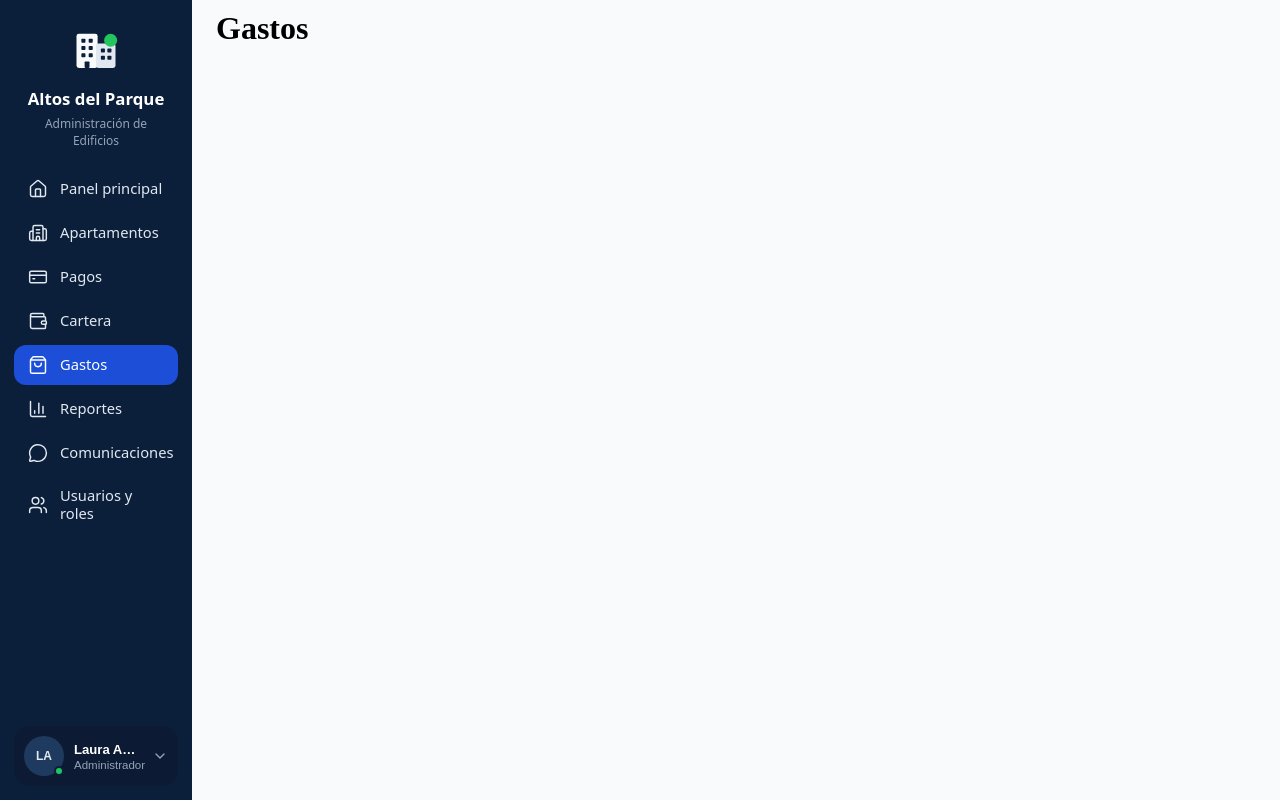
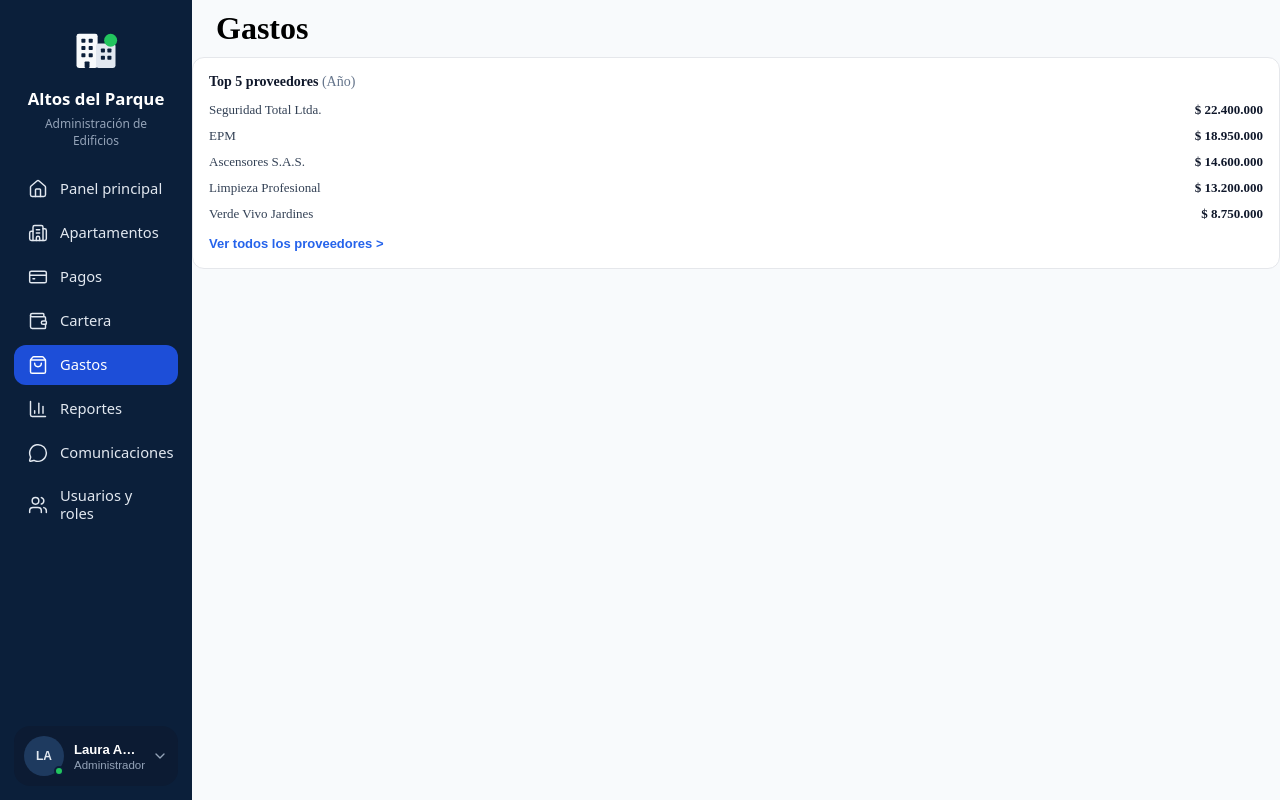
Before and after one commit to StartupName/admin-software, a React (Vite) app: page /expenses in a window 1280 px wide. Built offline with nearby package versions, Linux system fonts and the light colour scheme.

Commit message:
feat(component-top-suppliers): add top suppliers component
- Render supplier ranking from test data via props.

- Test data in TopSuppliers/example_data.json.

```diff
--- a/src/modules/expenses/Expenses.jsx
+++ b/src/modules/expenses/Expenses.jsx
@@ -1,4 +1,6 @@
 import './Expenses.css'
+import TopSuppliers from './components/TopSuppliers/TopSuppliers'
+import suppliersData from './components/TopSuppliers/example_data.json'
 
 export default function Expenses(){
     return (
@@ -7,6 +9,11 @@ export default function Expenses(){
                 {/* Put the table componente here */}
                 <h1>Gastos</h1>
             </div>
+            <TopSuppliers
+                title={suppliersData.title}
+                period={suppliersData.period}
+                suppliers={suppliersData.suppliers}
+            />
         </>
     )
 }
--- /dev/null
+++ b/src/modules/expenses/components/TopSuppliers/TopSuppliers.css
@@ -0,0 +1,66 @@
+.top-suppliers {
+  background: #fff;
+  border: 1px solid #e5e7eb;
+  border-radius: 12px;
+  padding: 16px;
+  width: 100%;
+  box-sizing: border-box;
+}
+
+.top-suppliers__title {
+  margin: 0 0 12px;
+  font-size: 14px;
+  font-weight: 700;
+  color: #0f172a;
+}
+
+.top-suppliers__period {
+  font-weight: 500;
+  color: #64748b;
+}
+
+.top-suppliers__list {
+  list-style: none;
+  margin: 0 0 12px;
+  padding: 0;
+  display: flex;
+  flex-direction: column;
+  gap: 10px;
+}
+
+.top-suppliers__item {
+  display: flex;
+  align-items: center;
+  justify-content: space-between;
+  gap: 12px;
+  font-size: 13px;
+}
+
+.top-suppliers__name {
+  color: #334155;
+  min-width: 0;
+}
+
+.top-suppliers__amount {
+  font-weight: 600;
+  color: #0f172a;
+  white-space: nowrap;
+}
+
+.top-suppliers__view-all {
+  border: none;
+  background: none;
+  padding: 0;
+  color: #2563eb;
+  font-size: 13px;
+  font-weight: 600;
+  cursor: pointer;
+}
+
+.top-suppliers__view-all:hover {
+  text-decoration: underline;
+}
+
+.top-suppliers__view-all:active {
+  color: #1e40af;
+}
--- /dev/null
+++ b/src/modules/expenses/components/TopSuppliers/TopSuppliers.jsx
@@ -0,0 +1,33 @@
+import './TopSuppliers.css'
+
+function formatMoney(value) {
+  return `$ ${Number(value).toLocaleString('es-CO')}`
+}
+
+// Renders the supplier ranking from props. Values come from test data
+// (example_data.json) so the server can replace them without redesign.
+export default function TopSuppliers({
+  title,
+  period,
+  suppliers = [],
+  onViewAll = () => alert('Showing list of suppliers.')
+}) {
+  return (
+    <section className="top-suppliers" aria-label={title}>
+      <h3 className="top-suppliers__title">
+        {title} <span className="top-suppliers__period">({period})</span>
+      </h3>
+      <ul className="top-suppliers__list">
+        {suppliers.map((supplier) => (
+          <li key={supplier.id} className="top-suppliers__item">
+            <span className="top-suppliers__name">{supplier.name}</span>
+            <span className="top-suppliers__amount">{formatMoney(supplier.amount)}</span>
+          </li>
+        ))}
+      </ul>
+      <button type="button" className="top-suppliers__view-all" onClick={onViewAll}>
+        Ver todos los proveedores &gt;
+      </button>
+    </section>
+  )
+}
--- /dev/null
+++ b/src/modules/expenses/components/TopSuppliers/example_data.json
@@ -0,0 +1,31 @@
+{
+  "title": "Top 5 proveedores",
+  "period": "Año",
+  "suppliers": [
+    {
+      "id": 1,
+      "name": "Seguridad Total Ltda.",
+      "amount": 22400000
+    },
+    {
+      "id": 2,
+      "name": "EPM",
+      "amount": 18950000
+    },
+    {
+      "id": 3,
+      "name": "Ascensores S.A.S.",
+      "amount": 14600000
+    },
+    {
+      "id": 4,
+      "name": "Limpieza Profesional",
+      "amount": 13200000
+    },
+    {
+      "id": 5,
+      "name": "Verde Vivo Jardines",
+      "amount": 8750000
+    }
+  ]
+}
```
